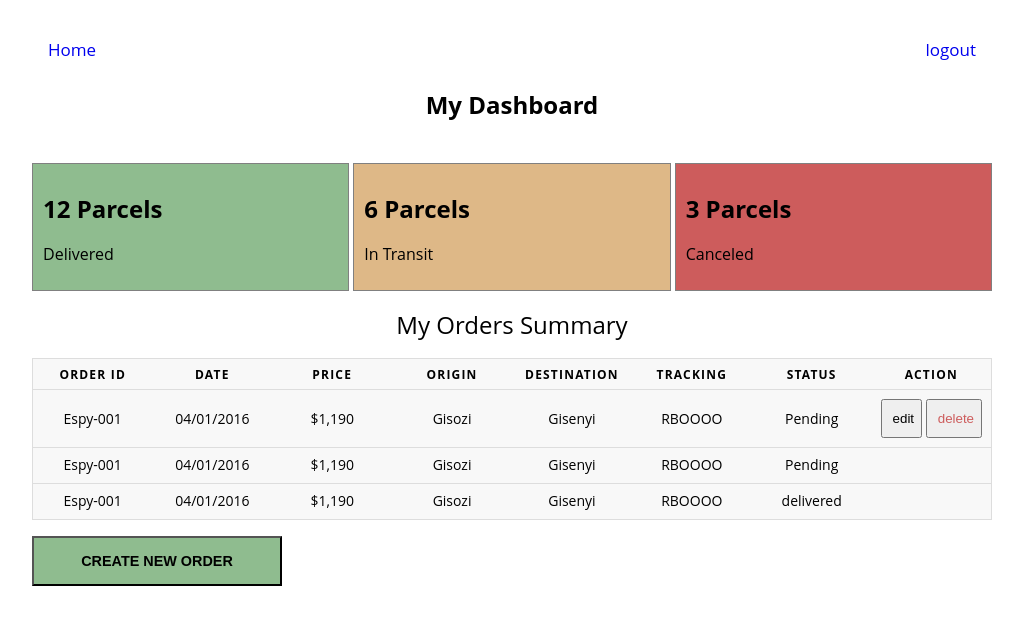
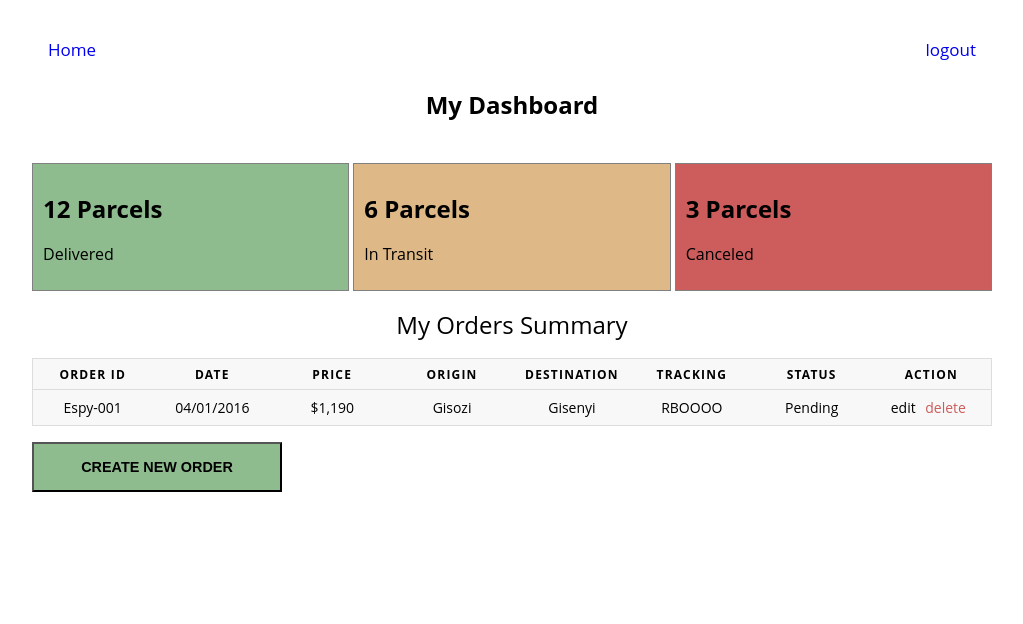
Before and after one commit to espoirMur/Andela-SendIT, a plain HTML site: page UI/orders.html in a window 1280 px wide. Shown: the whole page, without its empty margins (128-1151 px from the left). Drawn offline with Linux system fonts and the light colour scheme.

Commit message:
bg #162115972 remove button on order tables

```diff
--- a/UI/orders.html
+++ b/UI/orders.html
@@ -61,29 +61,8 @@
                         <td data-label="Destination"> Gisenyi </td>
                         <td data-label="Tracking"> RBOOOO</td>
                         <td data-label="Status"> Pending</td>
-                        <td data-label="Action"><button class="edit-order">edit</button> <button class="delete-order">delete</button> </td>
+                        <td data-label="Action"><a class="edit-order">edit</a> <a class="delete-order">delete</a> </td>
                       </tr>
-                      <tr data-id="02">
-                            <td scope="row" data-label="Order Id">Espy-001</td>
-                            <td data-label="Date">04/01/2016</td>
-                            <td data-label="Price">$1,190</td>
-                            <td data-label="origin"> Gisozi </td>
-                            <td data-label="Destination"> Gisenyi</td>
-                            <td data-label="Tracking"> RBOOOO</td>
-                            <td data-label="Status"> Pending</td>
-                            <td data-label="Action"><span class="edit-order"></span> <span class="delete-order"></span> </td>
-                      </tr>
-                      <tr data-id="03">
-                            <td scope="row" data-label="Order Id">Espy-001</td>
-                            <td data-label="Date">04/01/2016</td>
-                            <td data-label="Price">$1,190</td>
-                            <td data-label="Origin"> Gisozi </td>
-                            <td data-label="Destination"> Gisenyi</td>
-                            <td data-label="Tracking"> RBOOOO</td>
-                            <td data-label="Status">delivered</td>
-                            <td data-label="Action"><span class="edit-order"></span> <span class="delete-order"></span> </td>
-                      </tr>
-                    </tbody>
                     <tfoot>
                     </tfoot>
                   </table>
```
Also changed, not shown: UI/admin.html (+1 -1 lines).
